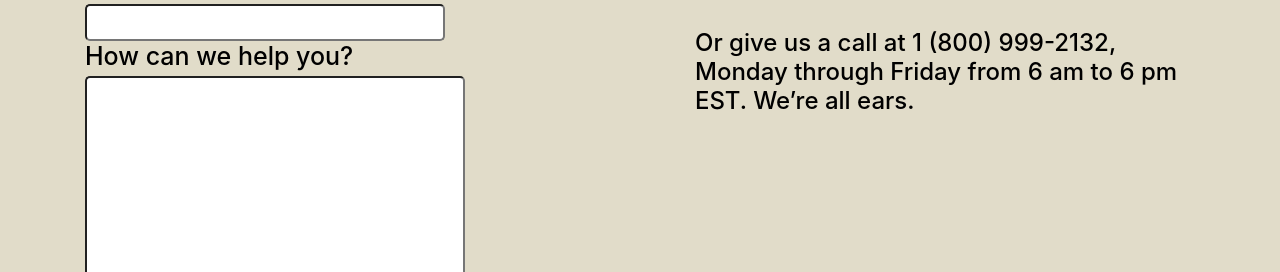
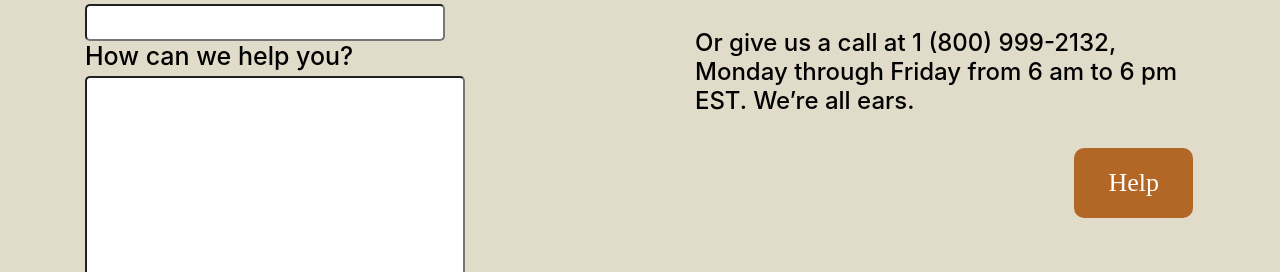
Before and after one commit to ravipatel0113/IS601-Team-A-Final-Project, a Next.js app: page /posts/contact-us in a window 1280 px wide. Shown: the part 937-1209 px from the top of the page. Built offline with nearby package versions, Linux system fonts and the light colour scheme.

Commit message:
Adjust Contact Us Page

```diff
--- a/pages/posts/contact-us.js
+++ b/pages/posts/contact-us.js
@@ -89,7 +89,12 @@ export default function AboutUsPost() {
                         <br/> <br/>
                         Or give us a call at 1 (800) 999-2132, Monday through Friday from 6 am to 6 pm EST. We’re all ears.
                         <br/> <br/>
+
+                        <div className= {contactStyles.Buttonhelp}>
+                            <Link href='/posts/contact-us' className= {contactStyles.contactButton}> Help </Link>
+                        </div>
                     </div>
+
                 </form>
             </section>
 
--- a/styles/contact.module.css
+++ b/styles/contact.module.css
@@ -153,3 +153,9 @@
     font-weight: 500;
     line-height: normal;
 }
+
+.Buttonhelp{
+    display: flex;
+    justify-content: flex-end;
+    align-items: center;
+}
```
